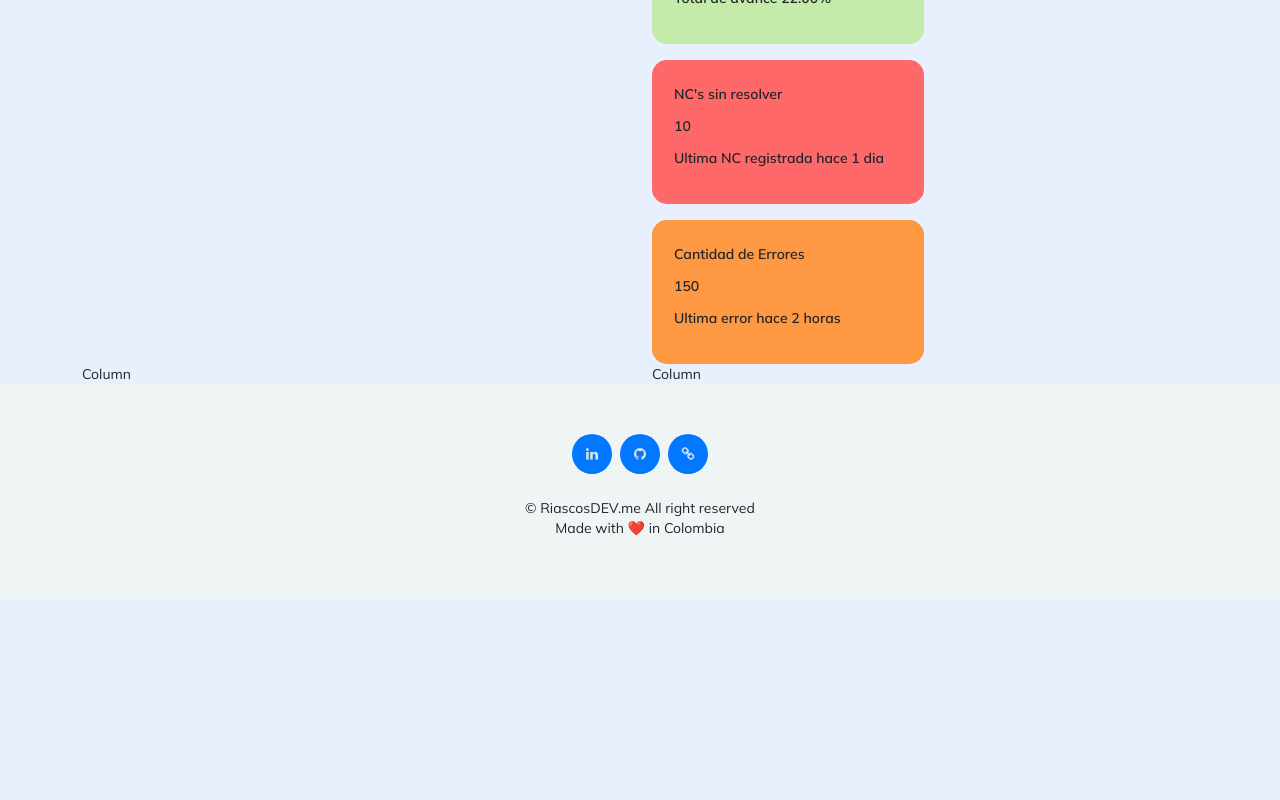
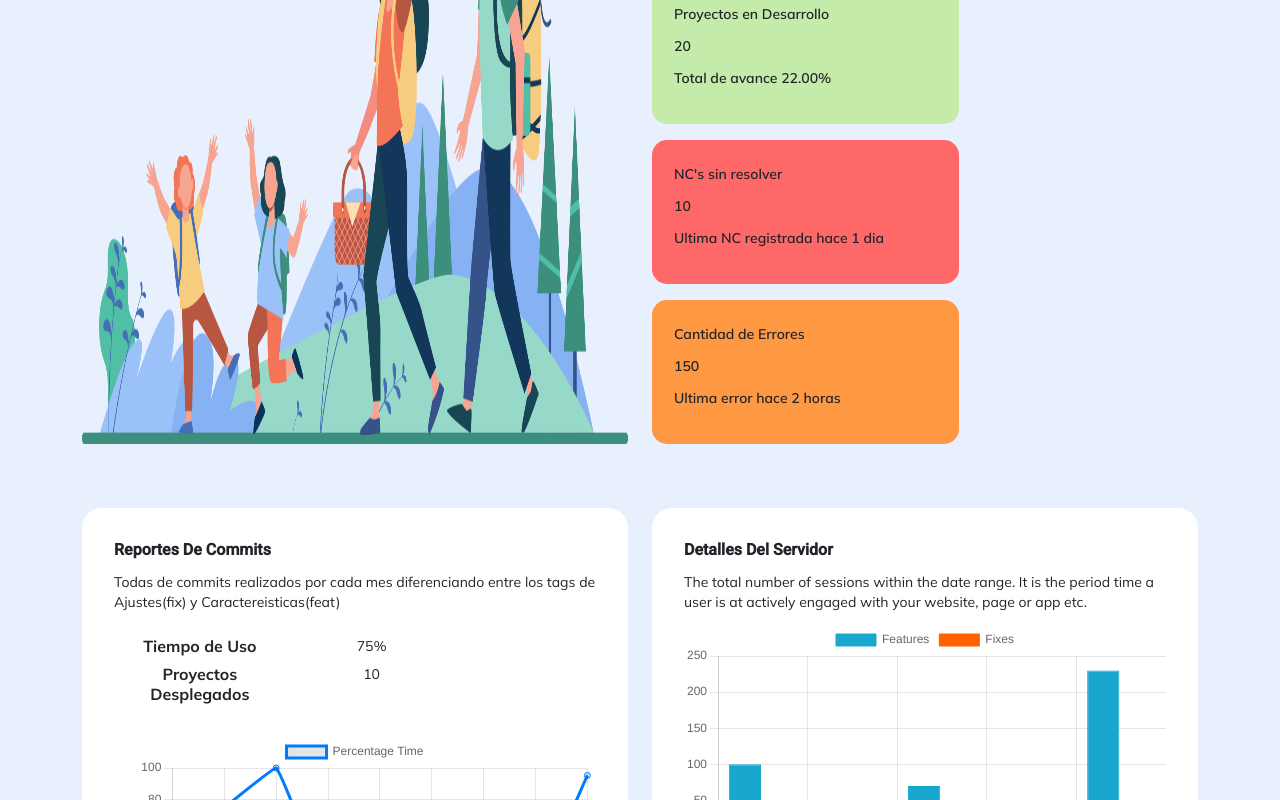
Before and after one commit to LeonardoRG7/dashboard-panel, an Angular app: page /dashboard in a window 1280 px wide. Shown: the part 420-1220 px from the top of the page. Before the commit the page ends 1020 px from the top, so only its background shows below. Built offline with nearby package versions, Linux system fonts and the light colour scheme; data requests are answered from the project's data file.

Commit message:
dashboard panel v2

```diff
--- /dev/null
+++ b/src/app/core/interfaces/commit.ts
@@ -0,0 +1,6 @@
+export interface Commit {
+  month: number;
+  feat: number;
+  fix: number;
+  id?: string;
+}
--- /dev/null
+++ b/src/app/core/interfaces/server.ts
@@ -0,0 +1,10 @@
+export interface Server {
+  percentaje_time: number;
+  deploys: number;
+  time: TimeData[];
+}
+
+export interface TimeData {
+  time: string;
+  value: number;
+}
--- a/src/app/core/services/developers.service.ts
+++ b/src/app/core/services/developers.service.ts
@@ -4,6 +4,8 @@ import { environment } from 'src/environments/environment';
 import { User } from '../interfaces/user';
 import { Observable } from 'rxjs';
 import { Notification } from '../interfaces/notification';
+import { Commit } from '../interfaces/commit';
+import { Server } from '../interfaces/server';
 
 @Injectable({
   providedIn: 'root',
@@ -38,13 +40,13 @@ export class DevelopersService {
       `);
   }
 
-  getSeerverDetails() {
-    return this._http.get<any>(`${this.apiUrl}/cpu_report
+  getSeerverDetails(): Observable<Server> {
+    return this._http.get<Server>(`${this.apiUrl}/cpu_report
       `);
   }
 
-  getCommitsReports() {
-    return this._http.get<any>(`${this.apiUrl}/report_commits
+  getCommitsReports(): Observable<Commit[]> {
+    return this._http.get<Commit[]>(`${this.apiUrl}/report_commits
       `);
   }
 
--- a/src/app/modules/components/dashboard/dashboard.component.css
+++ b/src/app/modules/components/dashboard/dashboard.component.css
@@ -4,7 +4,17 @@
   display: flex;
   align-items: center;
   justify-content: flex-start;
-  width: 17rem;
+  width: 19.2rem;
+}
+
+picture {
+  max-width: 38rem;
+  max-height: 19rem;
+}
+
+.img-city {
+  width: 100%;
+  height: 100%;
 }
 
 .project-content {
@@ -27,6 +37,11 @@
   background: #ff9843;
 }
 
+.tlt-report {
+  font-weight: 700;
+  font-size: 1rem;
+}
+
 .description-panel {
   text-align: left;
   padding: 10px;
@@ -36,3 +51,15 @@
 .content-dashboard {
   margin-top: 10rem;
 }
+
+.report-commits {
+  background: white;
+  padding: 2rem;
+  margin-top: 4rem;
+  border-radius: 20px;
+}
+
+.title-content-commits {
+  font-size: 1rem;
+  font-weight: 600;
+}
--- a/src/app/modules/components/dashboard/dashboard.component.html
+++ b/src/app/modules/components/dashboard/dashboard.component.html
@@ -1,8 +1,22 @@
 <app-header></app-header>
 
 <div class="container content-dashboard">
+  <h2 class="title-dasboard">Bienvenido Carlos</h2>
+
+  <p class="subtitle-dashboard">
+    Verifica tus alertas, posees 3 alertas sub Leer!
+  </p>
+
   <div class="row row-cols-2">
-    <div class="col">Column</div>
+    <div class="col">
+      <picture>
+        <img
+          src="../../../../assets/img/world.png"
+          alt="world img"
+          class="img-city"
+        />
+      </picture>
+    </div>
     <div class="col">
       <div class="container text-center">
         <div class="row row-cols-2 project-content">
@@ -37,7 +51,38 @@
         </div>
       </div>
     </div>
-    <div class="col">Column</div>
-    <div class="col">Column</div>
+    <div class="col">
+      <div class="report-commits">
+        <h5 class="title-content-commits">Reportes De Commits</h5>
+
+        <p class="subtitle-content-commits">
+          Todas de commits realizados por cada mes diferenciando entre los tags
+          de Ajustes(fix) y Caractereisticas(feat)
+        </p>
+
+        <div class="container text-center">
+          <div class="row row-cols-2 my-4 w-75">
+            <div class="col mb-2 tlt-report">Tiempo de Uso</div>
+            <div class="col">{{ timeUse }}%</div>
+            <div class="col mb-2 tlt-report">Proyectos Desplegados</div>
+            <div class="col">{{ projectDeploys }}</div>
+          </div>
+        </div>
+
+        <canvas id="linechart"></canvas>
+      </div>
+    </div>
+    <div class="col">
+      <div class="report-commits">
+        <h5 class="title-content-commits">Detalles Del Servidor</h5>
+
+        <p class="subtitle-content-commits">
+          The total number of sessions within the date range. It is the period
+          time a user is at actively engaged with your website, page or app etc.
+        </p>
+
+        <canvas id="piechart"></canvas>
+      </div>
+    </div>
   </div>
 </div>
--- a/src/app/modules/components/dashboard/dashboard.component.ts
+++ b/src/app/modules/components/dashboard/dashboard.component.ts
@@ -1,8 +1,10 @@
 import { Component, OnInit } from '@angular/core';
+import { DevelopersService } from 'src/app/core/services/developers.service';
 import { Chart, registerables } from 'node_modules/chart.js';
-import { Project } from 'src/app/core/interfaces/project';
-import { DevelopersService } from 'src/app/core/services/developers.service';
-import { ProjectsService } from 'src/app/core/services/projects.service';
+import { Commit } from 'src/app/core/interfaces/commit';
+import { Server } from 'src/app/core/interfaces/server';
+
+Chart.register(...registerables);
 @Component({
   selector: 'app-dashboard',
   templateUrl: './dashboard.component.html',
@@ -13,10 +15,20 @@ export class DashboardComponent implements OnInit {
   projectsInDeploy: number = 0;
   totalNcs: number = 0;
   totalErrors: number = 0;
+  commits: Commit[] = [];
+  server!: Server;
+  timeUse: number = 0;
+  projectDeploys: number = 0;
 
   constructor(private _developersService: DevelopersService) {}
 
   ngOnInit(): void {
+    this.getNotifications();
+    this.getReportsCommits();
+    this.getServerDetails();
+  }
+
+  getNotifications() {
     this._developersService.getTopCharts().subscribe((res) => {
       (this.projects = res.projects),
         (this.projectsInDeploy = res.projects_dev);
@@ -24,4 +36,84 @@ export class DashboardComponent implements OnInit {
       this.totalErrors = res.errors_deploy;
     });
   }
+
+  getReportsCommits() {
+    this._developersService.getCommitsReports().subscribe((res) => {
+      this.commits = res;
+      this.reportCommits();
+    });
+  }
+
+  getServerDetails() {
+    this._developersService.getSeerverDetails().subscribe((res) => {
+      this.server = res;
+      this.timeUse = res.percentaje_time;
+      this.projectDeploys = res.deploys;
+
+      this.renderServerChart();
+    });
+  }
+  renderServerChart() {
+    const times = this.server.time.map((res) => res.time);
+    const values = this.server.time.map((res) => res.value);
+
+    new Chart('linechart', {
+      type: 'line',
+      data: {
+        labels: times,
+        datasets: [
+          {
+            label: 'Percentage Time',
+            data: values,
+            fill: false,
+            borderColor: '#007bff',
+            tension: 0.1,
+          },
+        ],
+      },
+      options: {
+        scales: {
+          y: {
+            beginAtZero: true,
+          },
+        },
+      },
+    });
+  }
+
+  reportCommits() {
+    const months = this.commits.map((commit) => commit.month);
+    const feats = this.commits.map((commit) => commit.feat);
+    const fixes = this.commits.map((commit) => commit.fix);
+
+    new Chart('piechart', {
+      type: 'bar',
+      data: {
+        labels: months.map((month) => `Month ${month}`),
+        datasets: [
+          {
+            label: 'Features',
+            data: feats,
+            backgroundColor: '#19A7CE',
+            borderColor: '#19A7CE',
+            borderWidth: 1,
+          },
+          {
+            label: 'Fixes',
+            data: fixes,
+            backgroundColor: '#FF6000',
+            borderColor: '#FF6000',
+            borderWidth: 1,
+          },
+        ],
+      },
+      options: {
+        scales: {
+          y: {
+            beginAtZero: true,
+          },
+        },
+      },
+    });
+  }
 }
```
Also changed, not shown: src/assets/img/world.png (added).
